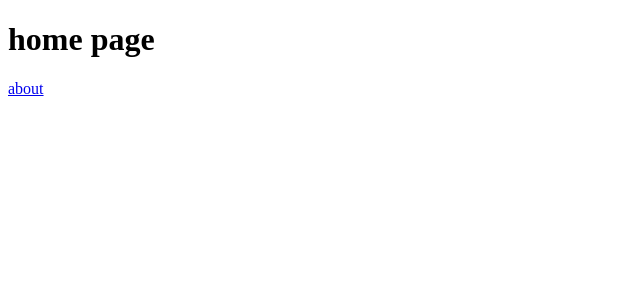
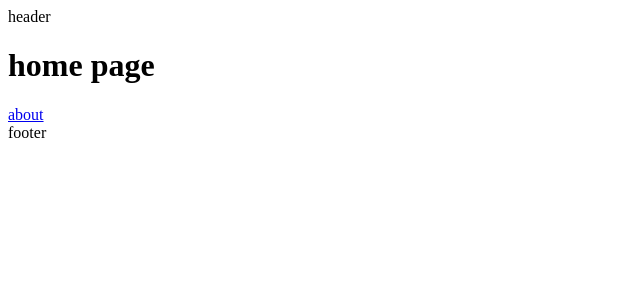
Before and after one commit to hisho/next-layouts-demo, a Next.js app: page / in a window 1280 px wide. Shown: the top 300 px of the page, without its empty margins (0-640 px from the left). Built offline with nearby package versions, Linux system fonts and the light colour scheme.

Commit message:
✨ import Layout

```diff
--- a/src/pages/_app.tsx
+++ b/src/pages/_app.tsx
@@ -1,7 +1,12 @@
-import type { AppProps } from 'next/app'
+import type {AppProps} from 'next/app'
+import {Layout} from "@src/layouts";
 
-function MyApp({ Component, pageProps }: AppProps) {
-  return <Component {...pageProps} />
+function MyApp({Component, pageProps}: AppProps) {
+  return (
+    <Layout>
+      <Component {...pageProps} />
+    </Layout>
+  )
 }
 
 export default MyApp
```
